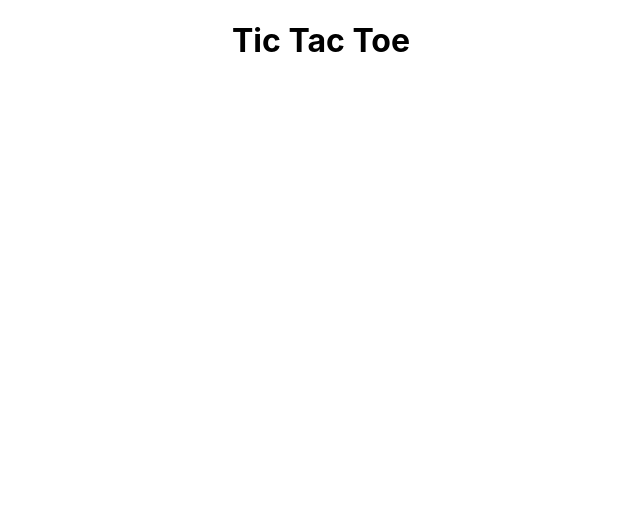
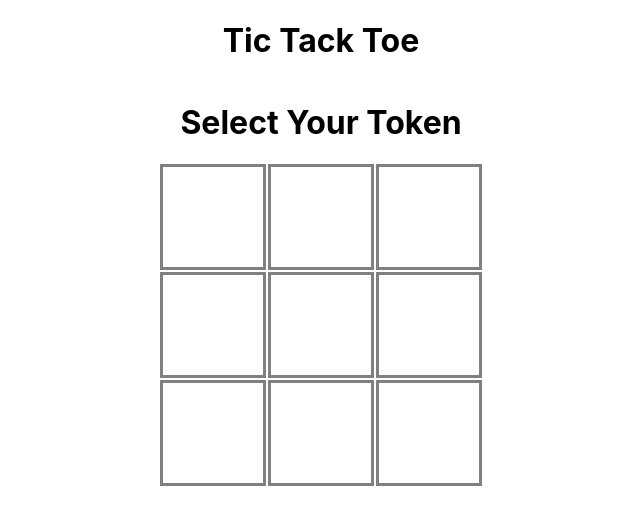
Before and after one commit to bonham000/tic-tac-toe-challenge, a React (Create React App) app: page / in a window 1280 px wide. Shown: the top 524 px of the page, without its empty margins (319-959 px from the left). Built offline with nearby package versions, Linux system fonts and the light colour scheme.

Commit message:
Implement basic game UI and create types for game board and state

```diff
--- a/package.json
+++ b/package.json
@@ -25,11 +25,13 @@
     "@types/node": "16.7.13",
     "@types/react": "17.0.20",
     "@types/react-dom": "17.0.9",
+    "@types/shortid": "^0.0.29",
     "@types/styled-components": "5.1.21",
     "react": "17.0.2",
     "react-dom": "17.0.2",
     "react-hot-toast": "2.2.0",
     "react-scripts": "5.0.0",
+    "shortid": "^2.2.16",
     "styled-components": "5.3.3",
     "typescript": "4.4.2",
     "web-vitals": "2.1.0"
--- a/src/App.tsx
+++ b/src/App.tsx
@@ -1,35 +1,134 @@
-import React from "react";
+import React, { useEffect, useState } from "react";
 import styled from "styled-components";
-import Game from "./ui/Game";
+import toast from "react-hot-toast";
+import shortid from "shortid";
+import {
+  GameBoard,
+  getDefaultGameState,
+  Player,
+  Position,
+  Tile,
+} from "./tools/types";
+import {
+  assertUnreachable,
+  getNextGameState,
+  validateTileIndex,
+} from "./tools/utils";
+import { matchOption } from "./tools/result";
 
 /** ===========================================================================
- * App Component
+ * Search Form Component
  * ----------------------------------------------------------------------------
- * This is the main app component.
+ * This component renders the mint address input form.
  * ============================================================================
  */
 
-function App() {
+const App: React.FC = () => {
+  const [gameState, setGameState] = useState(getDefaultGameState(Player.X));
+
+  useEffect(() => {
+    toast.success("HI");
+  }, []);
+
+  const handleMoveRequest = (position: Position) => {
+    const nextGameState = getNextGameState(gameState, position);
+    setGameState(nextGameState);
+  };
+
   return (
-    <>
-      <Body>
-        <Game />
-      </Body>
-    </>
+    <Container>
+      <Title>Tic Tack Toe</Title>
+      <Title>Select Your Token</Title>
+      <GameBoardComponent
+        board={gameState.board}
+        handleMove={handleMoveRequest}
+      />
+    </Container>
   );
-}
+};
 
 /** ===========================================================================
  * Styles
  * ============================================================================
  */
 
-const Body = styled.div`
+const Container = styled.form`
   display: flex;
   align-items: center;
   justify-content: center;
   flex-direction: column;
 `;
+
+const Title = styled.h1``;
+
+interface GameBoardProps {
+  board: GameBoard;
+  handleMove: (position: Position) => void;
+}
+
+const GameBoardComponent: React.FC<GameBoardProps> = (
+  props: GameBoardProps
+) => {
+  return (
+    <Board>
+      {props.board.map((row, rowIndex) => {
+        return row.map((tile, tileIndex) => {
+          // Indexes should be valid but TypeScript doesn't know
+          const y = validateTileIndex(rowIndex);
+          const x = validateTileIndex(tileIndex);
+          const position: Position = [y, x];
+          return (
+            <BoardTile
+              key={shortid()}
+              onClick={() => props.handleMove(position)}
+            >
+              {getTileContents(tile)}
+            </BoardTile>
+          );
+        });
+      })}
+    </Board>
+  );
+};
+
+const Board = styled.div`
+  width: 325px;
+  height: 325px;
+  display: flex;
+  flex-wrap: wrap;
+  align-items: space-around;
+  justify-content: space-around;
+`;
+
+const BoardTile = styled.div`
+  width: 100px;
+  height: 100px;
+  border: 3px solid gray;
+  display: flex;
+  align-items: center;
+  justify-content: center;
+
+  &:hover {
+    cursor: pointer;
+    background: rgb(225, 225, 225);
+  }
+`;
+
+const getTileContents = (tile: Tile) => {
+  return matchOption(tile, {
+    some: (player) => {
+      switch (player) {
+        case Player.X:
+          return "X";
+        case Player.O:
+          return "O";
+        default:
+          return assertUnreachable(player);
+      }
+    },
+    none: () => null,
+  });
+};
 
 /** ===========================================================================
  * Export
--- /dev/null
+++ b/src/tools/types.ts
@@ -0,0 +1,44 @@
+import { None, Option } from "./result";
+
+export enum Player {
+  X = "X",
+  O = "O",
+}
+
+export type Tile = Option<Player>;
+
+type Row = [Tile, Tile, Tile];
+
+export type TileIndex = 0 | 1 | 2;
+
+export type Position = [TileIndex, TileIndex];
+
+export type GameBoard = [Row, Row, Row];
+
+const defaultBoard: GameBoard = [
+  [None(), None(), None()],
+  [None(), None(), None()],
+  [None(), None(), None()],
+];
+
+export enum GameStatus {
+  NotStarted = "NotStarted",
+  Playing = "Playing",
+  Stalemate = "Stalemate",
+  XWins = "XWins",
+  OWins = "OWins",
+}
+
+export interface GameState {
+  board: GameBoard;
+  status: GameStatus;
+  nextPlayerToMove: Player;
+}
+
+export const getDefaultGameState = (startingPlayer: Player): GameState => {
+  return {
+    board: defaultBoard,
+    status: GameStatus.NotStarted,
+    nextPlayerToMove: startingPlayer,
+  };
+};
--- a/src/tools/utils.ts
+++ b/src/tools/utils.ts
@@ -1,3 +1,5 @@
+import { GameState, Player, Position, TileIndex } from "./types";
+
 /**
  * Assert a condition cannot occur. Used for writing exhaustive switch
  * blocks guarantee every value is handled.
@@ -9,3 +11,42 @@ export const assertUnreachable = (x: never): never => {
     )}`
   );
 };
+
+/**
+ * Given a board and a move request compute the next game state.
+ */
+export const getNextGameState = (
+  state: GameState,
+  position: Position
+): GameState => {
+  return {
+    ...state,
+  };
+};
+
+export const getNextPlayer = (player: Player) => {
+  switch (player) {
+    case Player.X:
+      return Player.O;
+    case Player.O:
+      return Player.X;
+    default:
+      return assertUnreachable(player);
+  }
+};
+
+export const validateTileIndex = (value: number) => {
+  switch (value) {
+    case 0:
+    case 1:
+    case 2: {
+      const index: TileIndex = value;
+      return index;
+    }
+    default: {
+      throw new Error(
+        "Invalid index value supplied as a tile index. Only 0 1 2 are allowed."
+      );
+    }
+  }
+};
--- a/src/ui/Game.tsx
+++ /dev/null
@@ -1,40 +0,0 @@
-import React, { useEffect } from "react";
-import styled from "styled-components";
-import toast from "react-hot-toast";
-
-/** ===========================================================================
- * Search Form Component
- * ----------------------------------------------------------------------------
- * This component renders the mint address input form.
- * ============================================================================
- */
-
-const Game: React.FC = () => {
-  useEffect(() => {
-    toast.success("HI");
-  }, []);
-
-  return (
-    <Container>
-      <h1>Tic Tac Toe</h1>
-    </Container>
-  );
-};
-
-/** ===========================================================================
- * Styles
- * ============================================================================
- */
-
-const Container = styled.form`
-  display: flex;
-  align-items: center;
-  justify-content: center;
-`;
-
-/** ===========================================================================
- * Export
- * ============================================================================
- */
-
-export default Game;
```
Also changed, not shown: src/README.md (added), 2 other files (tests, documents, lock files or other folders).
